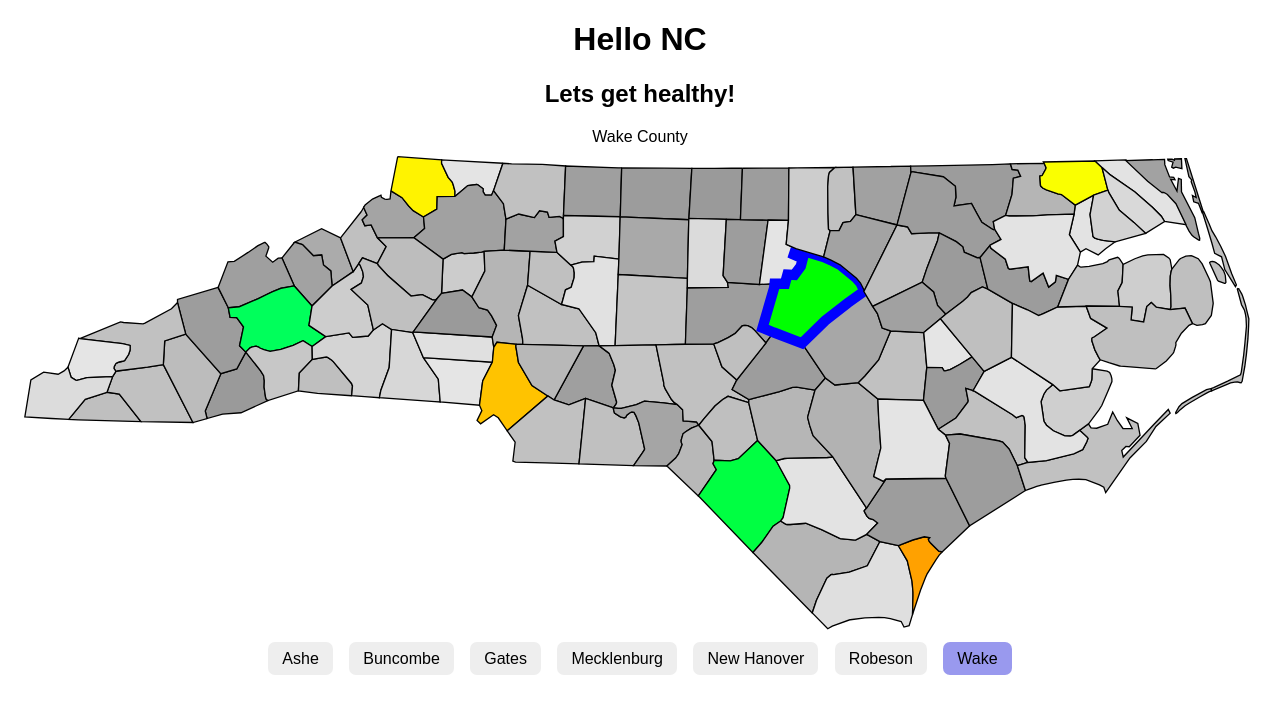
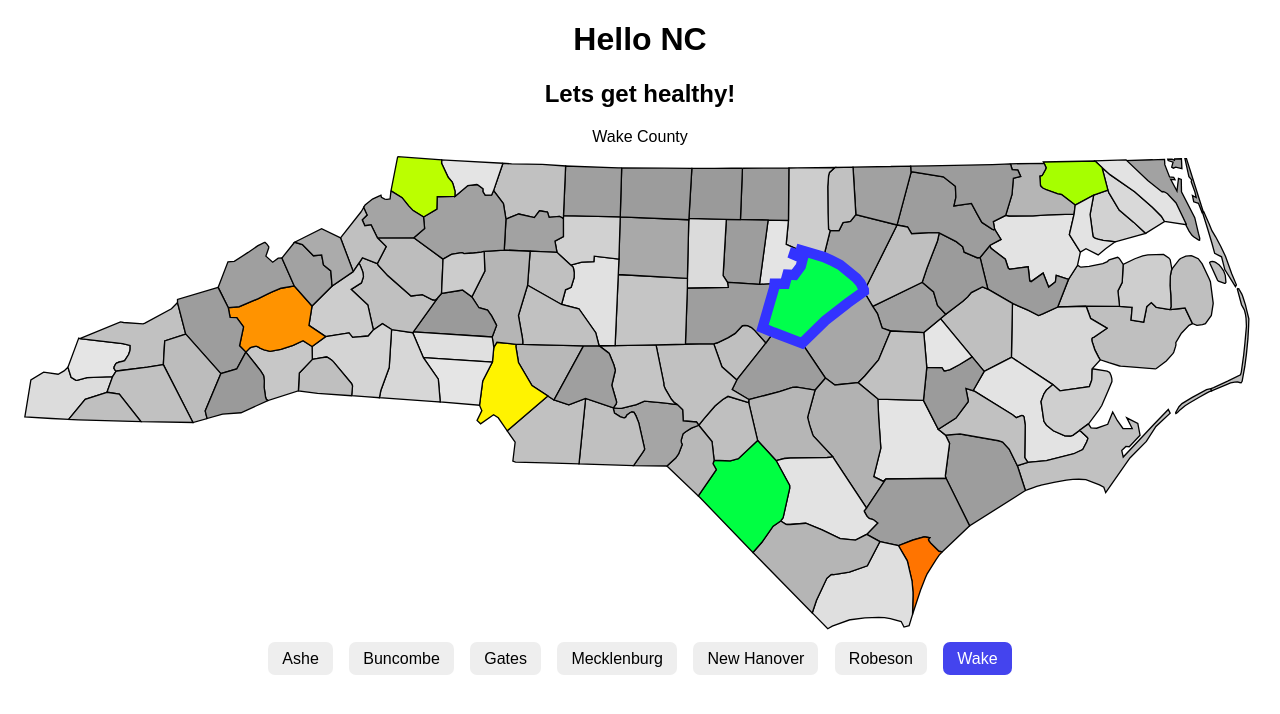
Before and after one commit to kenlane33/map-nc, a React (Create React App) app: page / in a window 1280 px wide. Shown: the top 714 px of the page. Built offline with nearby package versions, Linux system fonts and the light colour scheme.

Commit message:
Longer var names & func refactor.

```diff
--- a/src/us_states/ClickableStateMap.js
+++ b/src/us_states/ClickableStateMap.js
@@ -1,21 +1,28 @@
 import React, {useState} from "react"
-import {changeLumInHslStr, hashStrToGrey, scoreToColor, stringToColor, stringToGrey} from './../helpers/colorGen'
+// import {changeLumInHslStr, hashStrToGrey, scoreToColor, stringToColor, stringToGrey} from './../helpers/colorGen'
 import StateMap from './StateMap'
 import PickCounty from './PickCounty'
+
 //----------------------/////////----------------------
 export default function ClickableStateMap( props ) {
-  const {counties, stateNm, fills, allowed} = props
+  const {
+    counties,
+    stateName,
+    fillColors,
+    allowedCounties
+  } = props
+
   const [highCounty, setHighCounty] = useState('Wake')
   const [msg, setMsg] = useState(null)
   const [clickOffTimeout, setClickOffTimeout] = useState(null)
 
-  const doClickOkCounty = (cnty)=> {
+  const doClickAllowedCounty = (cnty)=> {
     setHighCounty(cnty)
     console.log(cnty)
   }
 
-  const doClickOffCounty = (cnty) => {
-    setMsg( `Data for ${cnty}, ${stateNm} is not available just yet`)
+  const doClickDisabledCounty = (cnty) => {
+    setMsg( `Data for ${cnty}, ${stateName} is not available just yet`)
     if (clickOffTimeout) clearTimeout( clickOffTimeout )
     setClickOffTimeout( setTimeout( ()=>{setMsg(null)}, 2000) )
   }
@@ -24,17 +31,17 @@ export default function ClickableStateMap( props ) {
       {highCounty} County
       <StateMap
         counties={counties}
-        stateNm={stateNm}
-        highlights={{[highCounty]:'blue'}}
-        doClickOkCounty={doClickOkCounty}
-        doClickOffCounty={doClickOffCounty}
-        fills={fills}
-        allowed={allowed}
+        stateName={stateName}
+        highlights={{[highCounty]:'#33f'}}
+        doClickAllowedCounty={doClickAllowedCounty}
+        doClickDisabledCounty={doClickDisabledCounty}
+        fillColors={fillColors}
+        allowedCounties={allowedCounties}
         />
         <PickCounty
-          allowed={allowed}
+          allowedCounties={allowedCounties}
           picked={highCounty}
-          doClick={doClickOkCounty}
+          doClick={doClickAllowedCounty}
         />
         {msg && <div style={{background:'pink'}}>{msg}</div>}
     </div>
--- a/src/us_states/NCStateMap.js
+++ b/src/us_states/NCStateMap.js
@@ -1,28 +1,29 @@
 import React from "react"
 import ClickableStateMap from './ClickableStateMap'
 import counties from './NC_svg_data'
-import {changeLumInHslStr, hashStrToGrey, scoreToColor, stringToColor, stringToGrey} from './../helpers/colorGen'
+import {scoreToColor} from './../helpers/colorGen'
 
-const rndScore = () => Math.random()
+const rndScore      = ()=>Math.random()
+const rndScoreColor = ()=>scoreToColor( rndScore() )
 
 export default function NCStateMap() {
-  const fills = {
-    Ashe:scoreToColor( rndScore() ),
-    Buncombe:scoreToColor( rndScore() ),
-    Gates:scoreToColor( rndScore() ),
-    Mecklenburg:scoreToColor( rndScore() ),
-    'New Hanover':scoreToColor( rndScore() ),
-    Robeson:scoreToColor( rndScore() ),
-    Wake:scoreToColor( rndScore() ),
+  const fillColors = { // fills are colors
+    Ashe: rndScoreColor(),
+    Buncombe: rndScoreColor(),
+    Gates: rndScoreColor(),
+    Mecklenburg: rndScoreColor(),
+    'New Hanover': rndScoreColor(),
+    Robeson: rndScoreColor(),
+    Wake: rndScoreColor(),
   }
-  const allowed = Object.keys( fills )
+  const allowedCounties = Object.keys( fillColors )
   return (
     <div>
       <ClickableStateMap
         counties={counties}
-        stateNm='NC'
-        fills={fills}
-        allowed={allowed}
+        stateName='NC'
+        fillColors={fillColors}
+        allowedCounties={allowedCounties}
         />
     </div>
   )
--- a/src/us_states/PickCounty.js
+++ b/src/us_states/PickCounty.js
@@ -1,11 +1,17 @@
 import React from "react"
 
-const PickCounty = ({allowed, picked, doClick}) => {
+const PickCounty = (props)=>{
+  const {
+    allowedCounties,
+    picked,
+    doClick
+  } = props
   return (
     <div>
-      {allowed.map( x => {
+      {allowedCounties.map( x => {
         const stl = {
-          background:(x===picked)?'#99e':'#eee',
+          background:(x===picked)?'#44e':'#eee',
+          color:(x===picked)?'white':'black',
         }
         return (
           <span key={x}>
--- a/src/us_states/StateMap.js
+++ b/src/us_states/StateMap.js
@@ -1,45 +1,40 @@
 import React from "react"
-import {changeLumInHslStr, hashStrToGrey, scoreToColor, stringToColor, stringToGrey} from './../helpers/colorGen'
+import {hashStrToGrey} from './../helpers/colorGen'
+//import {changeLumInHslStr, hashStrToGrey, scoreToColor, stringToColor, stringToGrey} from './../helpers/colorGen'
 
 const overrideMaybe = (key, lookup, defaultVal) => {
   return ( Object.keys(lookup).includes( key ) ) ? lookup[key] : defaultVal
 }
-const rndScore = () => Math.random()
-
-//----------------------/////////----------------------
-export default function StateMap( props ) {
+//----////////////////----------------------------------
+const renderOneCounty = (c, props) => {
   const {
     highlights,
-    fills,
-    allowed,
-    doClickOkCounty,
-    doClickOffCounty
+    fillColors,
+    allowedCounties,
+    doClickAllowedCounty,
+    doClickDisabledCounty,
+    stateName='<State>',
   } = props
-  const stl = {fill:'#d0d0d0',strokeWidth:'.17829',stroke:'blue'}
-  const stateNm = props.stateNm || '<State>'
-  //const highlights = {Wake:changeLumInHslStr(fills['Wake'], '30%')}
-  return (
-    <svg viewBox="0 0 989.98 380" version="1.0">
-      {props.children}
-      <g id="counties" transform="translate(-3850 -2640) rotate(10) scale(5.8)" style={stl}>
-        {props.counties.map( x=>{
-          const displayNm = x.name + ', ' + stateNm
-          // const countyColor = stringToGrey(displayNm+'x') //stringToColor(displayNm+'x')
-          const countyColor = hashStrToGrey(x.name)
-          const fillCol = overrideMaybe( x.name, fills, countyColor )//( Object.keys(countyScores).includes( x.name ) ) ? countyScores[x.name] : countyColor
-          const strokeCol = overrideMaybe( x.name, highlights, 'black' )
+  const displayNm = c.name + ', ' + stateName
+
+  // Fill & stroke Colors for a county
+  const countyCol = hashStrToGrey(c.name)
+  const fillCol = overrideMaybe( c.name, fillColors, countyCol )//( Object.keys(countyScores).includes( x.name ) ) ? countyScores[x.name] : countyColor
+  const strokeCol = overrideMaybe( c.name, highlights, 'black' )
   const strokeWidth = (strokeCol==='black') ? '' : '1.4'
   const stlC = {fill:fillCol, stroke:strokeCol, strokeWidth: strokeWidth}
-          const clk = (allowed.includes(x.name)) ?
-                       ()=>{doClickOkCounty(x.name)} :
-                       ()=>{doClickOffCounty(x.name)}
 
+  // Do the right kind of clicks
+  const isAllowedCounty = (allowedCounties.includes(c.name))
+  const clk = isAllowedCounty ?
+                ()=>{doClickAllowedCounty(c.name) }  :
+                ()=>{doClickDisabledCounty(c.name)}
   return (
        <path
          className='svg-path'
-              key={x.id}
-              id={x.id}
-              d={x.d}
+         key={c.id}
+         id={c.id}
+         d={c.d}
          style={stlC}
          onClick={clk}
        >
@@ -47,7 +42,32 @@ export default function StateMap( props ) {
            {displayNm}
          </title>
        </path>
+
   )
+}
+
+//----------------------/////////----------------------
+export default function StateMap( props ) {
+  const {
+    highlights,
+    counties,
+  } = props
+  const stl = {fill:'#d0d0d0',strokeWidth:'.17829'}
+
+  // Sort so highlighted counties are last and thus drawn on top of other counties
+  const isHighlighted = (x)=> Object.keys(highlights).includes(x.name)
+  let countiesWithHighlightsLast = [...counties]
+  countiesWithHighlightsLast.sort( (x)=> (isHighlighted(x)) ? 1 : -1 )
+  console.log(countiesWithHighlightsLast[countiesWithHighlightsLast.length-1].name)
+
+  return (
+    <svg viewBox="0 0 989.98 380" version="1.0">
+      <g id="counties"
+        transform="translate(-3850 -2640) rotate(10) scale(5.8)"
+        style={stl}
+      >
+        {countiesWithHighlightsLast.map( (c)=>{
+          return renderOneCounty( c, props )
         })}
       </g>
     </svg>
```
Lines whose indentation alone changed are shown as unchanged.
